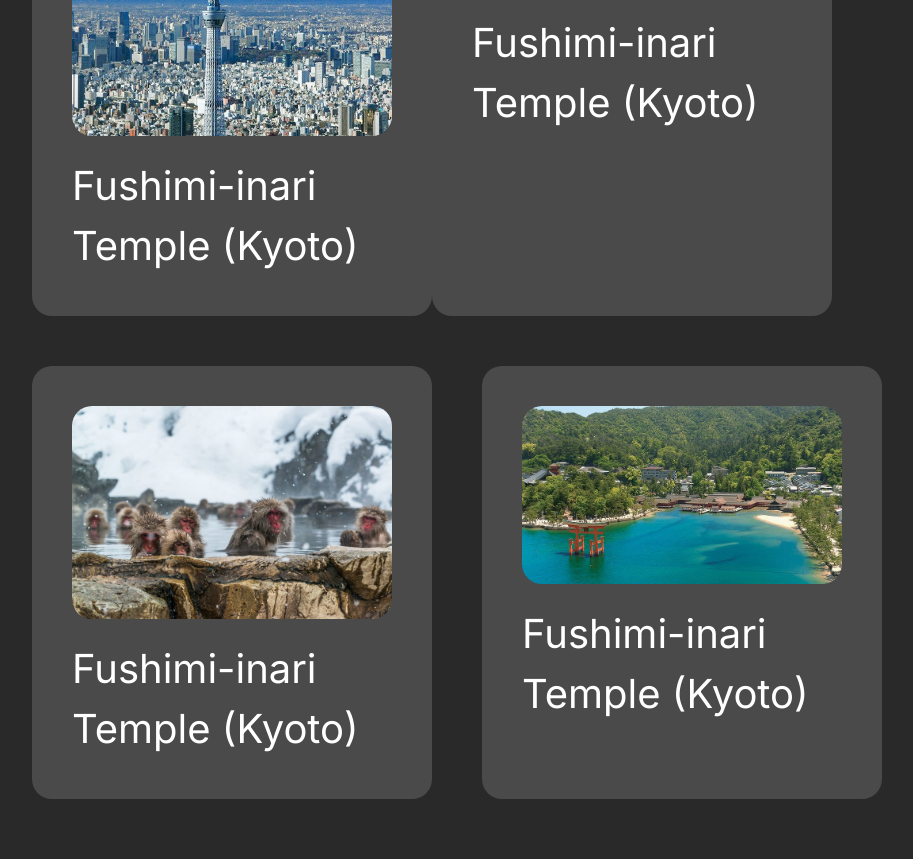
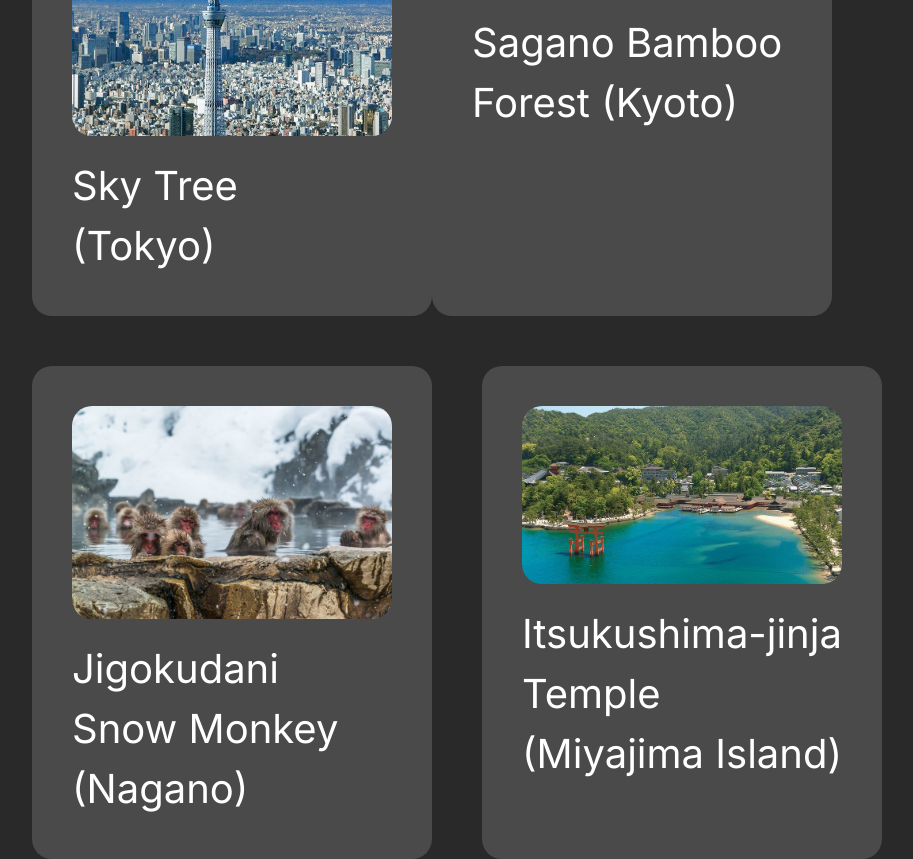
Before and after one commit to MEDOYED/next.js-first-app, a Next.js app: page /japan in a window 1280 px wide. Shown: the part 920-1779 px from the top of the page, without its empty margins (183-1096 px from the left). Before the commit the page ends 1719 px from the top, so only its background shows below. Built offline with nearby package versions, Linux system fonts and the light colour scheme.

Commit message:
modified Japan page

```diff
--- a/app/japan/page.tsx
+++ b/app/japan/page.tsx
@@ -3,11 +3,11 @@ import styles from "../styles/page.module.css";
 
 const cardsJapan = [
   { src: '/japan-img/1.jpg', alt: 'Fushimi-inari Temple', description: 'Fushimi-inari Temple (Kyoto)' },
-  { src: '/japan-img/2.jpg', alt: 'Fushimi-inari Temple', description: 'Fushimi-inari Temple (Kyoto)' },
-  { src: '/japan-img/3.jpg', alt: 'Fushimi-inari Temple', description: 'Fushimi-inari Temple (Kyoto)' },
-  { src: '/japan-img/4.jpg', alt: 'Fushimi-inari Temple', description: 'Fushimi-inari Temple (Kyoto)' },
-  { src: '/japan-img/5.jpg', alt: 'Fushimi-inari Temple', description: 'Fushimi-inari Temple (Kyoto)' },
-  { src: '/japan-img/6.jpg', alt: 'Fushimi-inari Temple', description: 'Fushimi-inari Temple (Kyoto)' },
+  { src: '/japan-img/2.jpg', alt: 'Mount Fuji', description: 'Mount Fuji (Honshu Island)' },
+  { src: '/japan-img/3.jpg', alt: 'Sky Tree', description: 'Sky Tree (Tokyo)' },
+  { src: '/japan-img/4.jpg', alt: 'Sagano Bamboo Forest', description: 'Sagano Bamboo Forest (Kyoto)' },
+  { src: '/japan-img/5.jpg', alt: 'Jigokudani Snow Monkey', description: 'Jigokudani Snow Monkey (Nagano)' },
+  { src: '/japan-img/6.jpg', alt: 'Itsukushima-jinja Temple', description: 'Itsukushima-jinja Temple (Miyajima Island)' },
 ]
 
 export default function Japan() {
```
